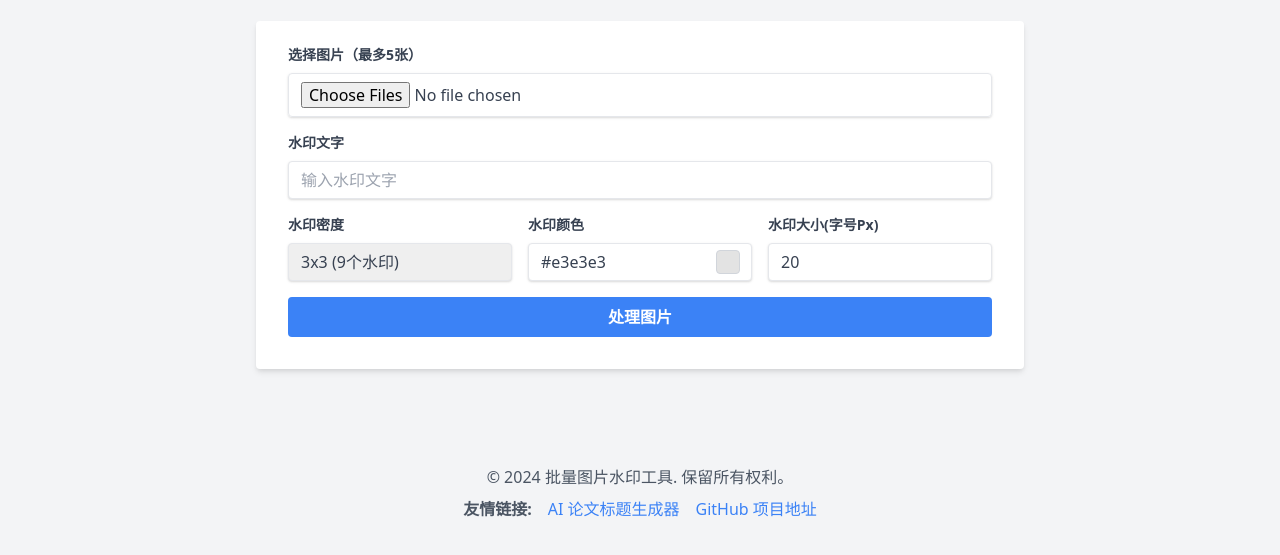
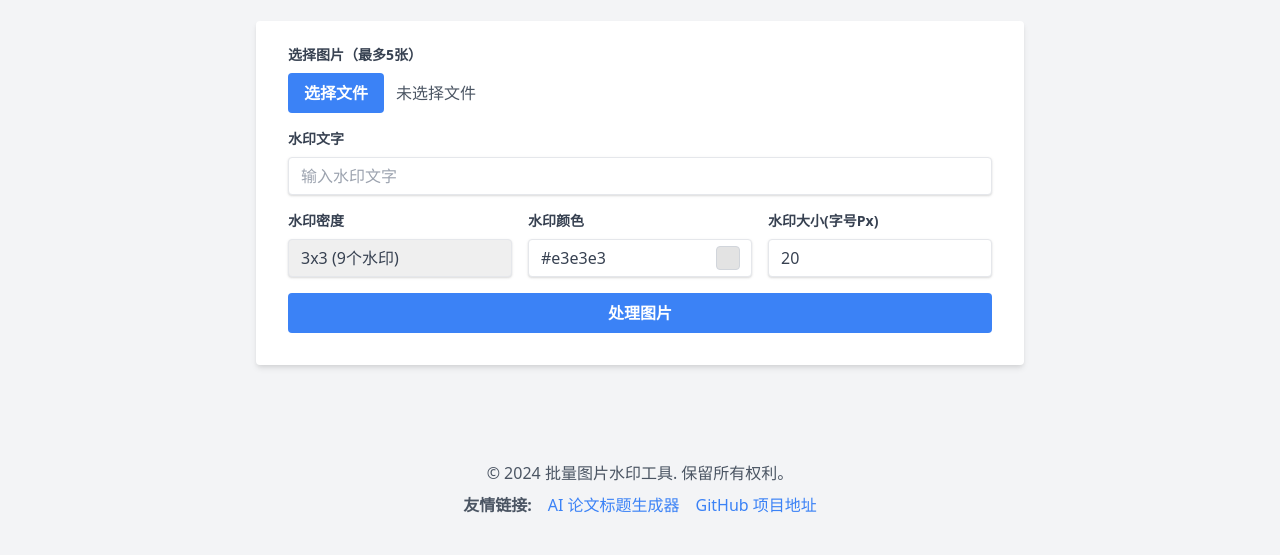
Before and after one commit to pdmaker/watermark-master, a plain HTML site: page index.html in a window 1280 px wide. Shown: the part 165-720 px from the top of the page. Drawn offline with nearby package versions, Linux system fonts and the light colour scheme.

Commit message:
更新更多的翻译
继续

```diff
--- a/i18n.js
+++ b/i18n.js
@@ -1,3 +1,5 @@
+let currentLang = 'zh-CN'; // 默认语言
+
 const translations = {
     'zh-CN': {
         title: '批量图片加水印工具',
@@ -9,7 +11,18 @@ const translations = {
         friendlyLinks: '友情链接:',
         aiTitleGenerator: 'AI 论文标题生成器',
         githubProject: 'GitHub 项目地址',
-        // 添加其他中文翻译
+        selectImages: '选择图片（最多5张）',
+        watermarkText: '水印文字',
+        watermarkDensity: '水印密度',
+        watermarkColor: '水印颜色',
+        watermarkSize: '水印大小(字号Px)',
+        processImages: '处理图片',
+        inputWatermarkText: '输入水印文字',
+        chooseFile: '选择文件',
+        noFileChosen: '未选择文件',
+        downloadImage: '下载图片',
+        invalidColorValue: '请输入有效的颜色值，例如 #000000',
+        noImagesSelected: '请选择至少一张图片'
     },
     'en': {
         title: 'Batch Image Watermark Tool',
@@ -21,15 +34,31 @@ const translations = {
         friendlyLinks: 'Friendly Links:',
         aiTitleGenerator: 'AI Paper Title Generator',
         githubProject: 'GitHub Project',
-        // 添加其他英文翻译
+        selectImages: 'Select Images (Max 5)',
+        watermarkText: 'Watermark Text',
+        watermarkDensity: 'Watermark Density',
+        watermarkColor: 'Watermark Color',
+        watermarkSize: 'Watermark Size (Font Size in Px)',
+        processImages: 'Process Images',
+        inputWatermarkText: 'Enter watermark text',
+        chooseFile: 'Choose File',
+        noFileChosen: 'No file chosen',
+        downloadImage: 'Download Image',
+        invalidColorValue: 'Please enter a valid color value, e.g. #000000',
+        noImagesSelected: 'Please select at least one image'
     }
 };
 
 function setLanguage(lang) {
+    currentLang = lang; // 更新当前语言
     document.documentElement.lang = lang;
     document.querySelectorAll('[data-i18n]').forEach(elem => {
         const key = elem.getAttribute('data-i18n');
         elem.textContent = translations[lang][key];
+    });
+    document.querySelectorAll('[data-i18n-placeholder]').forEach(elem => {
+        const key = elem.getAttribute('data-i18n-placeholder');
+        elem.placeholder = translations[lang][key];
     });
 }
 
@@ -39,14 +68,18 @@ function updateURL(lang) {
     history.pushState(null, '', baseURL + newPath);
 }
 
-document.getElementById('languageSelector').addEventListener('change', (e) => {
-    const lang = e.target.value;
-    setLanguage(lang);
-    updateURL(lang);
-});
+// 移除这个事件监听器，我们会在 script.js 中处理
+// document.getElementById('languageSelector').addEventListener('change', (e) => {
+//     const lang = e.target.value;
+//     setLanguage(lang);
+//     updateURL(lang);
+// });
 
-// 初始化语言
-const urlParams = new URLSearchParams(window.location.search);
-const lang = urlParams.get('lang') || (window.location.pathname.includes('/en') ? 'en' : 'zh-CN');
-setLanguage(lang);
-document.getElementById('languageSelector').value = lang;
+// 移除这个初始化代码，我们会在 script.js 中处理
+// const urlParams = new URLSearchParams(window.location.search);
+// const lang = urlParams.get('lang') || (window.location.pathname.includes('/en') ? 'en' : 'zh-CN');
+// setLanguage(lang);
+// document.getElementById('languageSelector').value = lang;
+
+// 导出所需的函数和变量
+export { translations, setLanguage, updateURL, currentLang };
--- a/index.html
+++ b/index.html
@@ -41,6 +41,7 @@
             <label
               class="block text-gray-700 text-sm font-bold mb-2"
               for="imageInput"
+              data-i18n="selectImages"
             >
               选择图片（最多5张）
             </label>
@@ -56,6 +57,7 @@
             <label
               class="block text-gray-700 text-sm font-bold mb-2"
               for="watermarkText"
+              data-i18n="watermarkText"
             >
               水印文字
             </label>
@@ -63,7 +65,7 @@
               class="shadow appearance-none border rounded w-full py-2 px-3 text-gray-700 leading-tight focus:outline-none focus:shadow-outline"
               id="watermarkText"
               type="text"
-              placeholder="输入水印文字"
+              data-i18n-placeholder="inputWatermarkText"
             />
           </div>
           <div class="mb-4 flex flex-wrap -mx-2">
@@ -71,6 +73,7 @@
               <label
                 class="block text-gray-700 text-sm font-bold mb-2"
                 for="watermarkDensity"
+                data-i18n="watermarkDensity"
               >
                 水印密度
               </label>
@@ -89,6 +92,7 @@
               <label
                 class="block text-gray-700 text-sm font-bold mb-2"
                 for="watermarkColor"
+                data-i18n="watermarkColor"
               >
                 水印颜色
               </label>
@@ -119,6 +123,7 @@
               <label
                 class="block text-gray-700 text-sm font-bold mb-2"
                 for="watermarkSize"
+                data-i18n="watermarkSize"
               >
                 水印大小(字号Px)
               </label>
@@ -143,6 +148,7 @@
               class="bg-blue-500 hover:bg-blue-700 text-white font-bold py-2 px-4 rounded focus:outline-none focus:shadow-outline w-full"
               id="processButton"
               type="button"
+              data-i18n="processImages"
             >
               处理图片
             </button>
@@ -154,8 +160,8 @@
 <div id="imageModal" class="modal hidden">
     <img id="modalImage" src="" alt="放大预览" class="modal-content">
 </div>
-    <script src="i18n.js"></script>
-    <script src="script.js"></script>
+    <script src="i18n.js" type="module"></script>
+    <script src="script.js" type="module"></script>
     <footer class="mt-8 py-4 bg-gray-100">
       <div class="container mx-auto px-4">
         <p class="text-gray-600 text-center">&copy; 2024 <span data-i18n="copyright">批量图片水印工具</span>. <span data-i18n="rights">保留所有权利</span>。</p>
--- a/script.js
+++ b/script.js
@@ -1,3 +1,5 @@
+import { translations, setLanguage, updateURL, currentLang } from './i18n.js';
+
 const imageInput = document.getElementById('imageInput');
 const watermarkText = document.getElementById('watermarkText');
 const watermarkDensity = document.getElementById('watermarkDensity');
@@ -21,7 +23,7 @@ function initializeColorInput() {
 // 将所有初始化和事件监听器的设置放在一个函数中
 function initialize() {
     initializeColorInput();
-
+    initializeFileInput();
     processButton.addEventListener('click', processImages);
     watermarkColor.addEventListener('input', updateColorPreview);
     colorPreview.addEventListener('click', () => colorPicker.click());
@@ -49,15 +51,18 @@ function initialize() {
     const lang = urlParams.get('lang') || (window.location.pathname.includes('/en') ? 'en' : 'zh-CN');
     setLanguage(lang);
     languageSelector.value = lang;
+
+    updateDensityOptions();
 }
 
 // 确保在 DOM 完全加载后执行初始化
 document.addEventListener('DOMContentLoaded', initialize);
 
 function processImages() {
+    console.log('Processing images...'); // 添加日志
     const files = imageInput.files;
     if (files.length === 0) {
-        alert('请选择至少一张图片');
+        alert(translations[currentLang].noImagesSelected);
         return;
     }
 
@@ -69,6 +74,7 @@ function processImages() {
     }
 }
 function processImage(file) {
+    console.log('Processing image:', file.name); // 添加日志
     const reader = new FileReader();
     reader.onload = function(e) {
         const img = new Image();
@@ -88,7 +94,7 @@ function processImage(file) {
             const size = parseInt(watermarkSize.value);
 
             if (!/^#[0-9A-Fa-f]{6}$/.test(color)) {
-                alert('请输入有效的颜色值，例如 #000000');
+                alert(translations[currentLang].invalidColorValue);
                 return;
             }
 
@@ -142,7 +148,7 @@ function processImage(file) {
             const downloadLink = document.createElement('a');
             downloadLink.href = canvas.toDataURL('image/png');
             downloadLink.download = fileName;
-            downloadLink.textContent = '下载图片';
+            downloadLink.textContent = translations[currentLang].downloadImage;
             previewItem.appendChild(downloadLink);
 
             previewContainer.appendChild(previewItem);
@@ -182,3 +188,33 @@ imageModal.addEventListener('click', function() {
 // 添加这行代码来检查元素是否正确获取
 console.log('imageModal element:', imageModal);
 console.log('modalImage element:', modalImage);
+
+function initializeFileInput() {
+    const fileInput = document.getElementById('imageInput');
+    const fileInputLabel = document.querySelector('label[for="imageInput"]');
+    const customFileButton = document.createElement('button');
+    const fileNameDisplay = document.createElement('span');
+
+    customFileButton.type = 'button';
+    customFileButton.className = 'bg-blue-500 hover:bg-blue-700 text-white font-bold py-2 px-4 rounded focus:outline-none focus:shadow-outline';
+    customFileButton.setAttribute('data-i18n', 'chooseFile');
+    customFileButton.textContent = translations[currentLang].chooseFile;
+
+    fileNameDisplay.className = 'ml-3 text-gray-600';
+    fileNameDisplay.setAttribute('data-i18n', 'noFileChosen');
+    fileNameDisplay.textContent = translations[currentLang].noFileChosen;
+
+    fileInputLabel.parentNode.insertBefore(customFileButton, fileInputLabel.nextSibling);
+    fileInputLabel.parentNode.insertBefore(fileNameDisplay, customFileButton.nextSibling);
+    fileInput.style.display = 'none';
+
+    customFileButton.addEventListener('click', () => fileInput.click());
+
+    fileInput.addEventListener('change', () => {
+        if (fileInput.files.length > 0) {
+            fileNameDisplay.textContent = `${fileInput.files.length} ${translations[currentLang].filesSelected}`;
+        } else {
+            fileNameDisplay.textContent = translations[currentLang].noFileChosen;
+        }
+    });
+}
```
